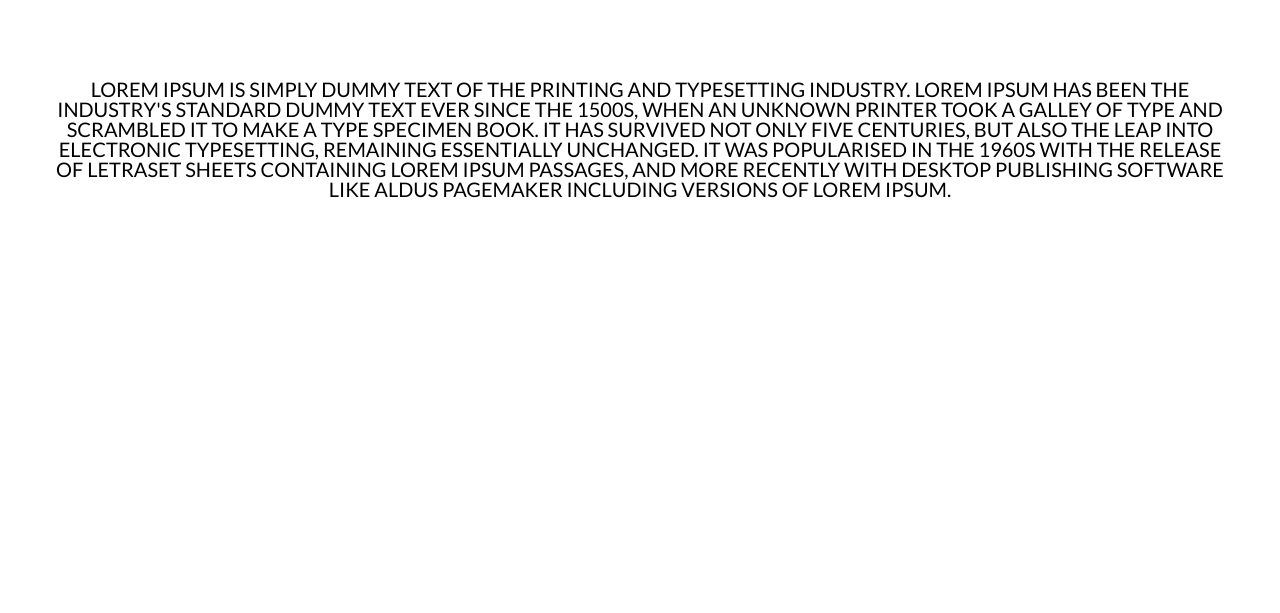
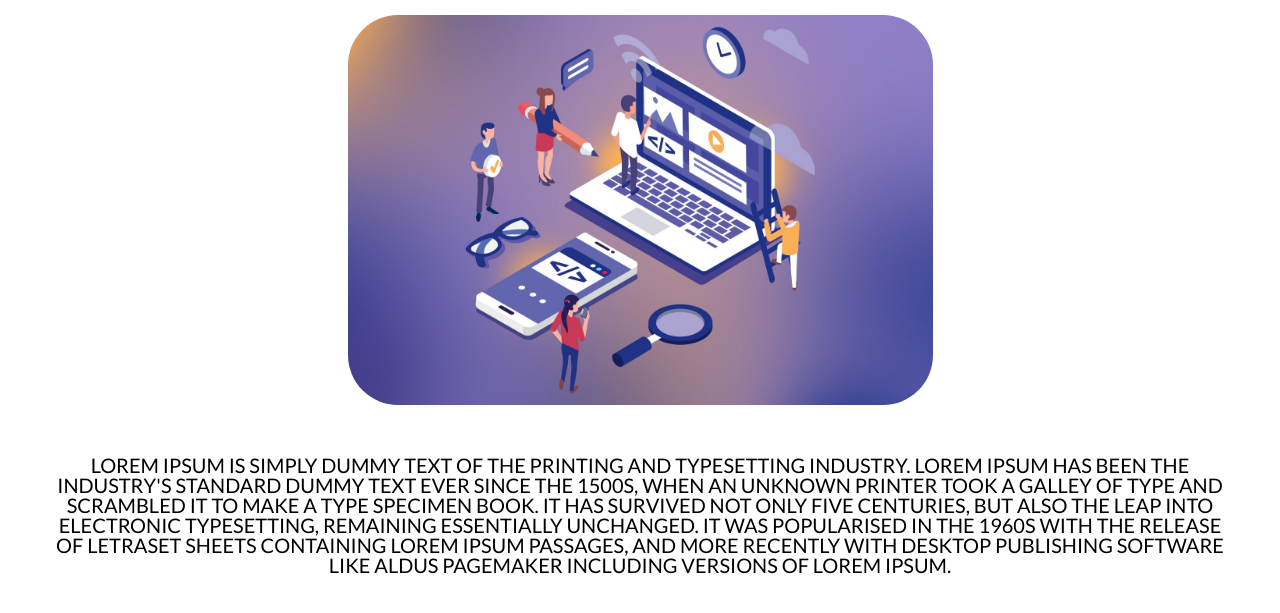
Before and after one commit to mayst1230/adaptive, a plain HTML site: page index.html in a window 1280 px wide. Shown: the part 215-828 px from the top of the page. Before the commit the page ends 800 px from the top, so only its background shows below. Drawn offline with Linux system fonts and the light colour scheme; the site is published under a folder, as on GitHub Pages, so addresses that start at the root find nothing.

Commit message:
Update index.html

```diff
--- a/index.html
+++ b/index.html
@@ -24,7 +24,7 @@
 					Your choice is our life
 				</div>
 				<div class="container__image">
-					<img src="/about/01.png" alt="">
+					<img src="about/01.png" alt="">
 				</div>
 				<div class="container__text">
 					Lorem Ipsum is simply dummy text of the printing and typesetting industry. Lorem Ipsum has been the industry's standard
```
